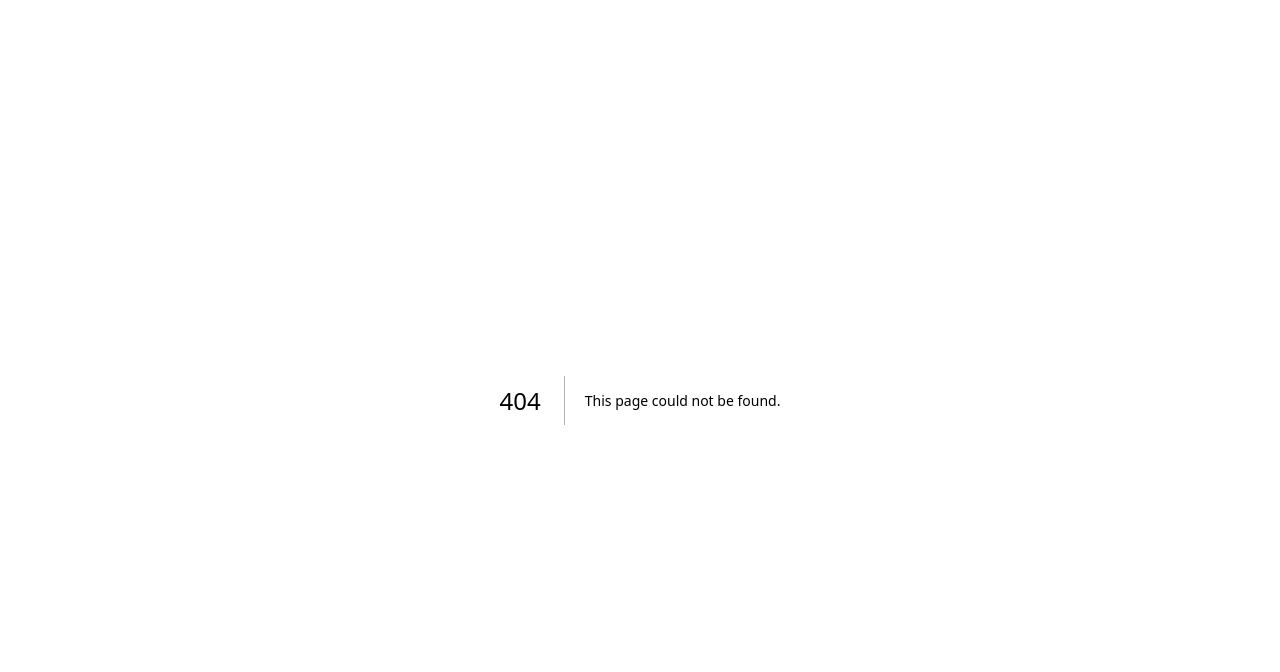
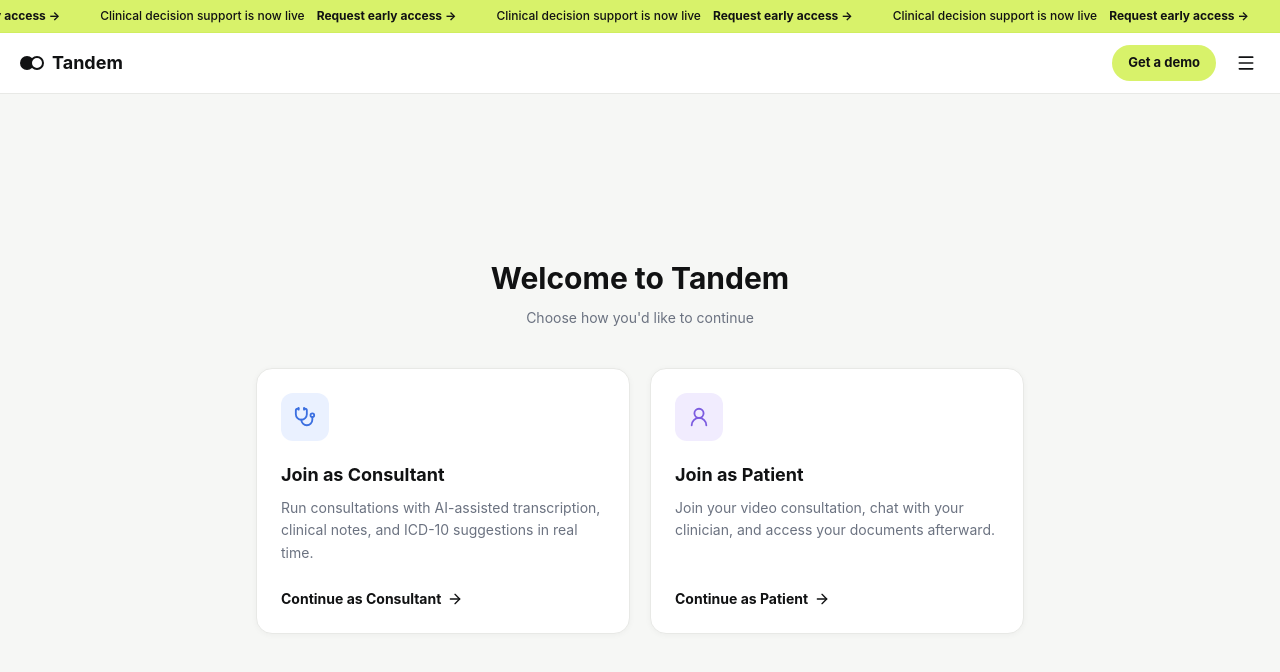
Before and after one commit to Chibuife/tandemhealth, a Next.js app: page / in a window 1280 px wide. Before the commit this address had no page. Shown: the top 672 px of the page. Built offline with nearby package versions, Linux system fonts and the light colour scheme.

Commit message:
first commit

```diff
--- /dev/null
+++ b/app/page.tsx
@@ -0,0 +1,43 @@
+import { Stethoscope, UserRound } from 'lucide-react';
+import { TopBanner } from '@/components/TopBanner';
+import { AppHeader } from '@/components/AppHeader';
+import { RoleOptionCard } from '@/components/home/RoleOptionCard';
+
+export default function HomePage() {
+  return (
+    <div className="flex min-h-screen flex-col bg-bg">
+      <TopBanner />
+      <AppHeader />
+
+      <main className="flex flex-1 items-center justify-center px-5 py-16">
+        <div className="w-full max-w-3xl">
+          <div className="mb-10 text-center">
+            <h1 className="mb-3 text-3xl font-bold text-ink">Welcome to Tandem</h1>
+            <p className="text-sm text-muted">Choose how you&apos;d like to continue</p>
+          </div>
+
+          <div className="flex flex-col gap-5 sm:flex-row">
+            <RoleOptionCard
+              href="/dashboard/consultant"
+              icon={Stethoscope}
+              iconBg="#EAF1FF"
+              iconFg="#3B6FE0"
+              title="Join as Consultant"
+              description="Run consultations with AI-assisted transcription, clinical notes, and ICD-10 suggestions in real time."
+              ctaLabel="Continue as Consultant"
+            />
+            <RoleOptionCard
+              href="/dashboard/patient"
+              icon={UserRound}
+              iconBg="#F1ECFE"
+              iconFg="#7C5CE0"
+              title="Join as Patient"
+              description="Join your video consultation, chat with your clinician, and access your documents afterward."
+              ctaLabel="Continue as Patient"
+            />
+          </div>
+        </div>
+      </main>
+    </div>
+  );
+}
--- /dev/null
+++ b/components/home/RoleOptionCard.tsx
@@ -0,0 +1,46 @@
+import Link from 'next/link';
+import { ArrowRight, LucideIcon } from 'lucide-react';
+
+interface RoleOptionCardProps {
+  href: string;
+  icon: LucideIcon;
+  iconBg: string;
+  iconFg: string;
+  title: string;
+  description: string;
+  ctaLabel: string;
+}
+
+export function RoleOptionCard({
+  href,
+  icon: Icon,
+  iconBg,
+  iconFg,
+  title,
+  description,
+  ctaLabel,
+}: RoleOptionCardProps) {
+  return (
+    <Link
+      href={href}
+      className="group flex flex-1 flex-col rounded-card border border-border bg-surface p-6 shadow-card transition hover:-translate-y-0.5 hover:shadow-lg"
+    >
+      <span
+        className="mb-5 flex h-12 w-12 items-center justify-center rounded-xl"
+        style={{ backgroundColor: iconBg }}
+      >
+        <Icon size={22} style={{ color: iconFg }} />
+      </span>
+
+      <h2 className="mb-2 text-lg font-bold text-ink">{title}</h2>
+      <p className="mb-6 flex-1 text-sm leading-relaxed text-muted">{description}</p>
+
+      <span className="inline-flex items-center text-sm font-bold text-ink">
+        {ctaLabel}
+        <ArrowRight size={16} className="ml-1.5 transition group-hover:translate-x-1" />
+      </span>
+    </Link>
+  );
+}
+
+export default RoleOptionCard;
```
